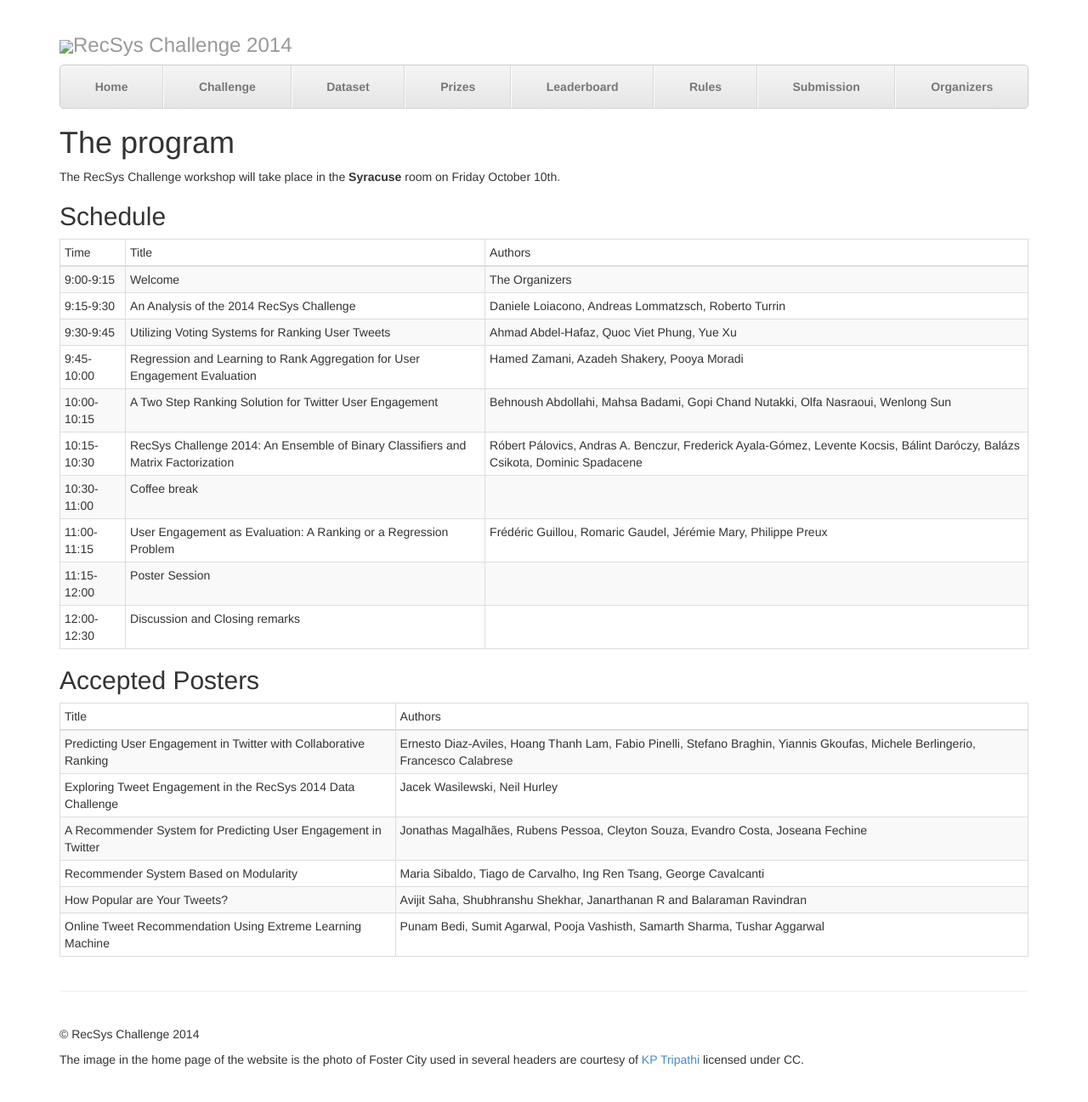
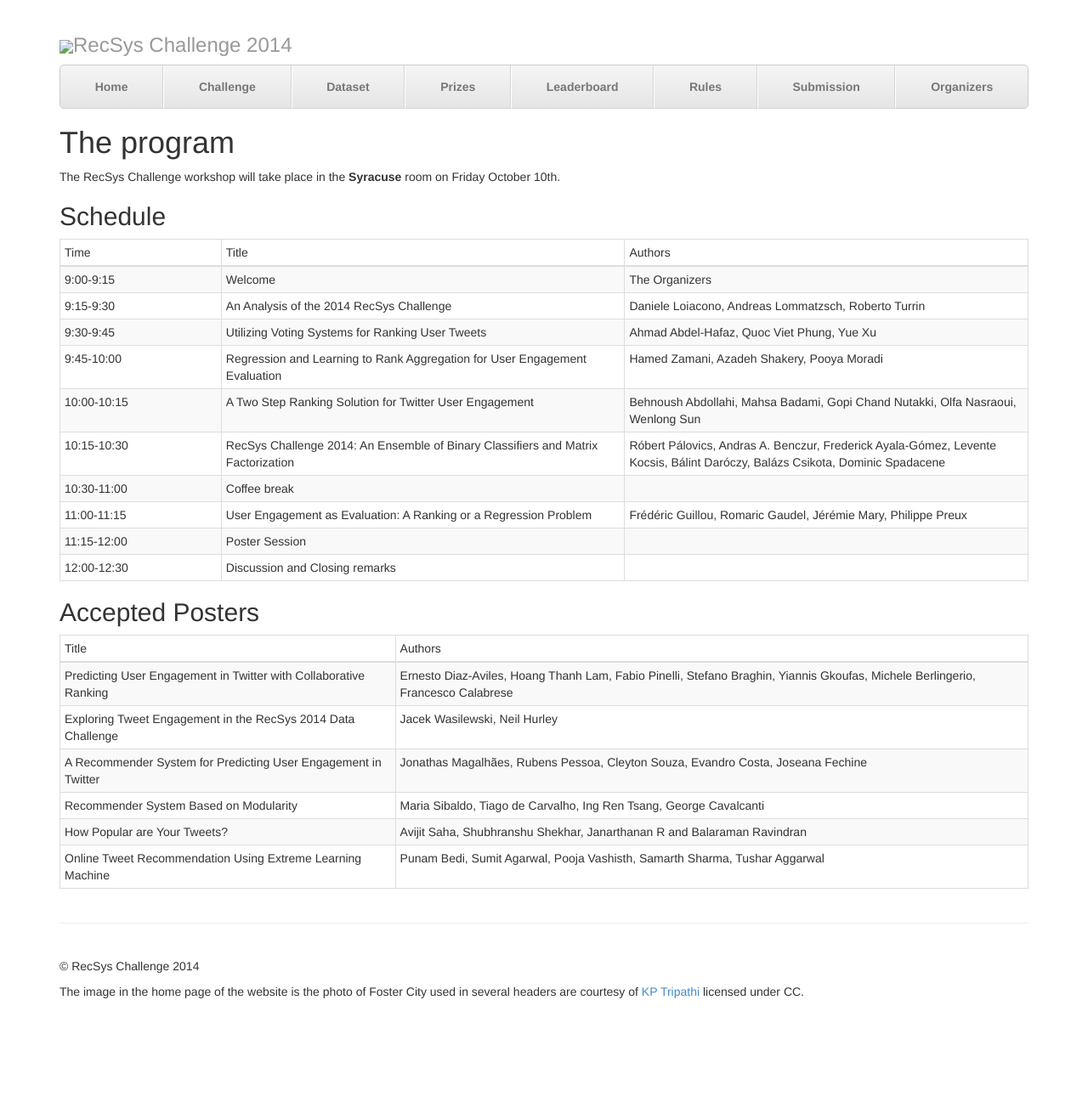
Before and after one commit to recsyschallenge/2014, a Jekyll site: the page built from program/temp.md, in a window 1280 px wide. Shown: the whole page at 85% size. Built offline with Jekyll 4.4.1, drawn with Linux system fonts in a browser that asks for light colours; Markdown is read by kramdown in place of the engine named in the settings; after the commit the page ends 1217 px from its top, so only the background shows below that.

Commit message:
Update temp.md

```diff
--- a/program/temp.md
+++ b/program/temp.md
@@ -10,9 +10,9 @@
 <table class="table table-bordered table-striped table-condensed table-nonfluid">
   <thead>
     <tr>
-        <td>Time</td>
-        <td>Title</td>
-        <td>Authors</td>
+        <td class="col-md-2">Time</td>
+        <td class="col-md-5">Title</td>
+        <td class="col-md-5">Authors</td>
     </tr>
   </thead>
   <tbody>
```
